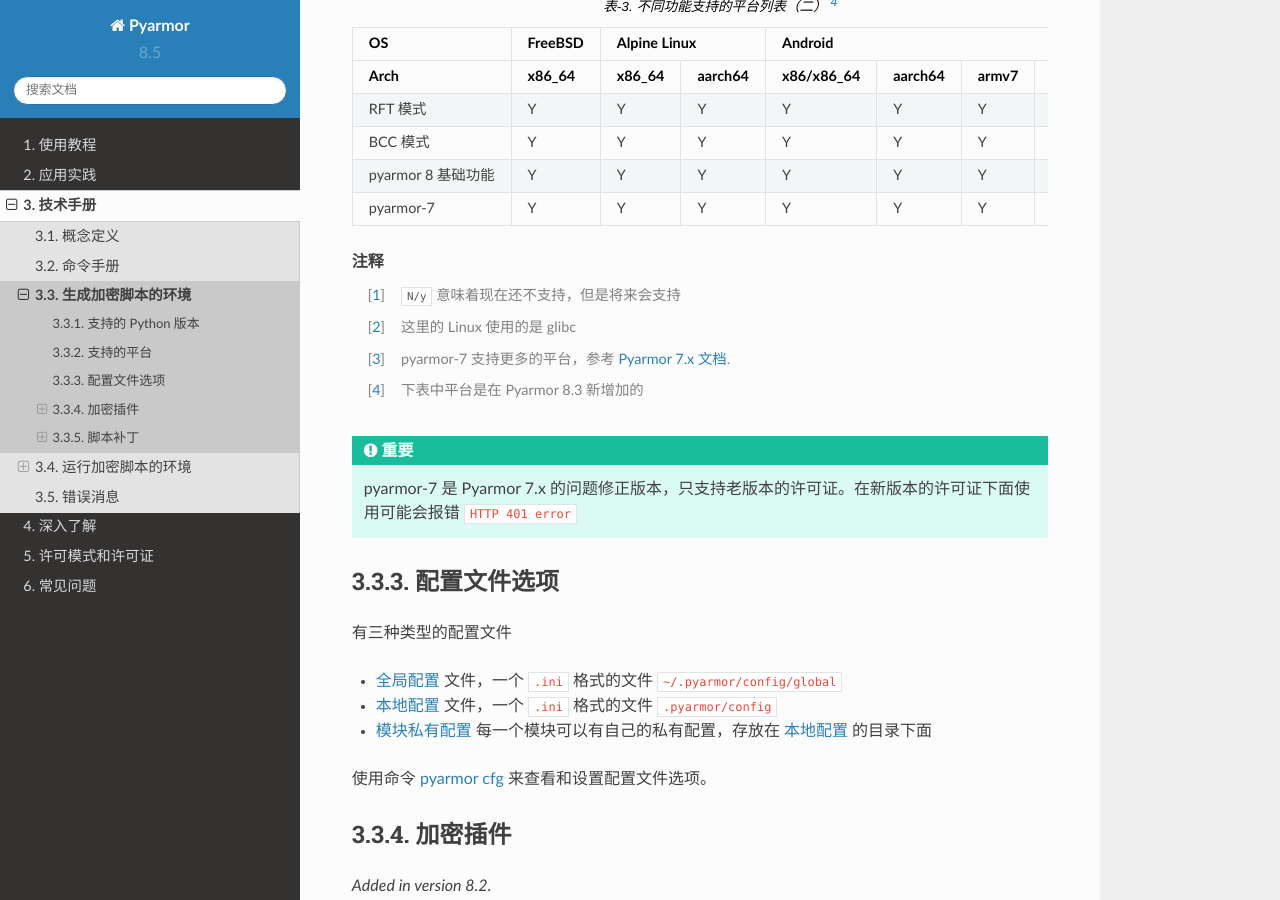
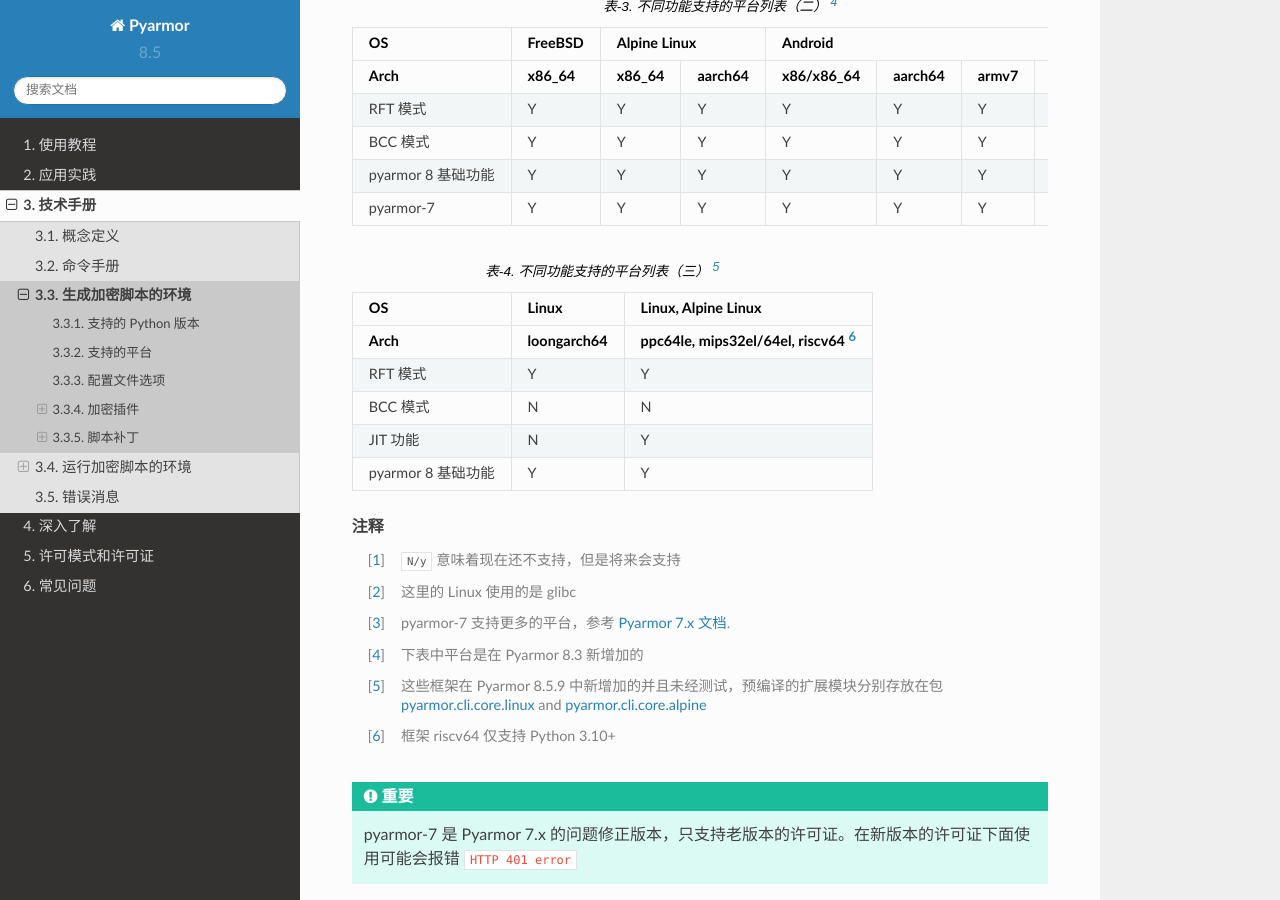
Before and after one commit to dashingsoft/pyarmor-docs-zh, a Sphinx documentation site: the page built from docs/reference/environments.rst, in a window 1280 px wide and 900 px high, scrolled down 1070 px. Built offline with Sphinx 7.4.7 and the Read the Docs theme 2.0.0, drawn with Linux system fonts in a browser that asks for light colours; some of the changed text lies outside the part shown.

Commit message:
增加新平台支持 linux/alpine(mipsel, mips32el, ppc64le, riscv64)

```diff
--- a/docs/reference/environments.rst
+++ b/docs/reference/environments.rst
@@ -63,18 +63,36 @@
    pyarmor-7                 Y            Y          Y           Y           Y          Y       Y
    ===================  ============  =========  =========  ============  =========  =======  =======
 
+.. table:: 表-4. 不同功能支持的平台列表（三） [#]_
+   :widths: auto
+
+   ===================  =============  ==================================================
+   OS                       Linux                Linux, Alpine Linux
+   -------------------  -------------  --------------------------------------------------
+   Arch                  loongarch64         ppc64le, mips32el/64el, riscv64 [#]_
+   ===================  =============  ==================================================
+   RFT 模式                  Y                    Y
+   BCC 模式                  N                    N
+   JIT 功能                  N                    Y
+   pyarmor 8 基础功能         Y                    Y
+   ===================  =============  ==================================================
+
 .. rubric:: 注释
 
 .. [#] ``N/y`` 意味着现在还不支持，但是将来会支持
 .. [#] 这里的 Linux 使用的是 glibc
 .. [#] pyarmor-7 支持更多的平台，参考 `Pyarmor 7.x 文档`__.
 .. [#] 下表中平台是在 Pyarmor 8.3 新增加的
+.. [#] 这些框架在 Pyarmor 8.5.9 中新增加的并且未经测试，预编译的扩展模块分别存放在包 `pyarmor.cli.core.linux`__ and `pyarmor.cli.core.alpine`__
+.. [#] 框架 riscv64 仅支持 Python 3.10+
 
 .. important::
 
    pyarmor-7 是 Pyarmor 7.x 的问题修正版本，只支持老版本的许可证。在新版本的许可证下面使用可能会报错 ``HTTP 401 error``
 
 __ https://pyarmor.readthedocs.io/zh/v7.x/platforms.html
+__ https://pypi.org/project/pyarmor.cli.core.linux/#files
+__ https://pypi.org/project/pyarmor.cli.core.alpine/#files
 
 配置文件选项
 ============
```
Also changed, not shown: other parts of docs/reference/environments.rst (+8 -8 lines).
